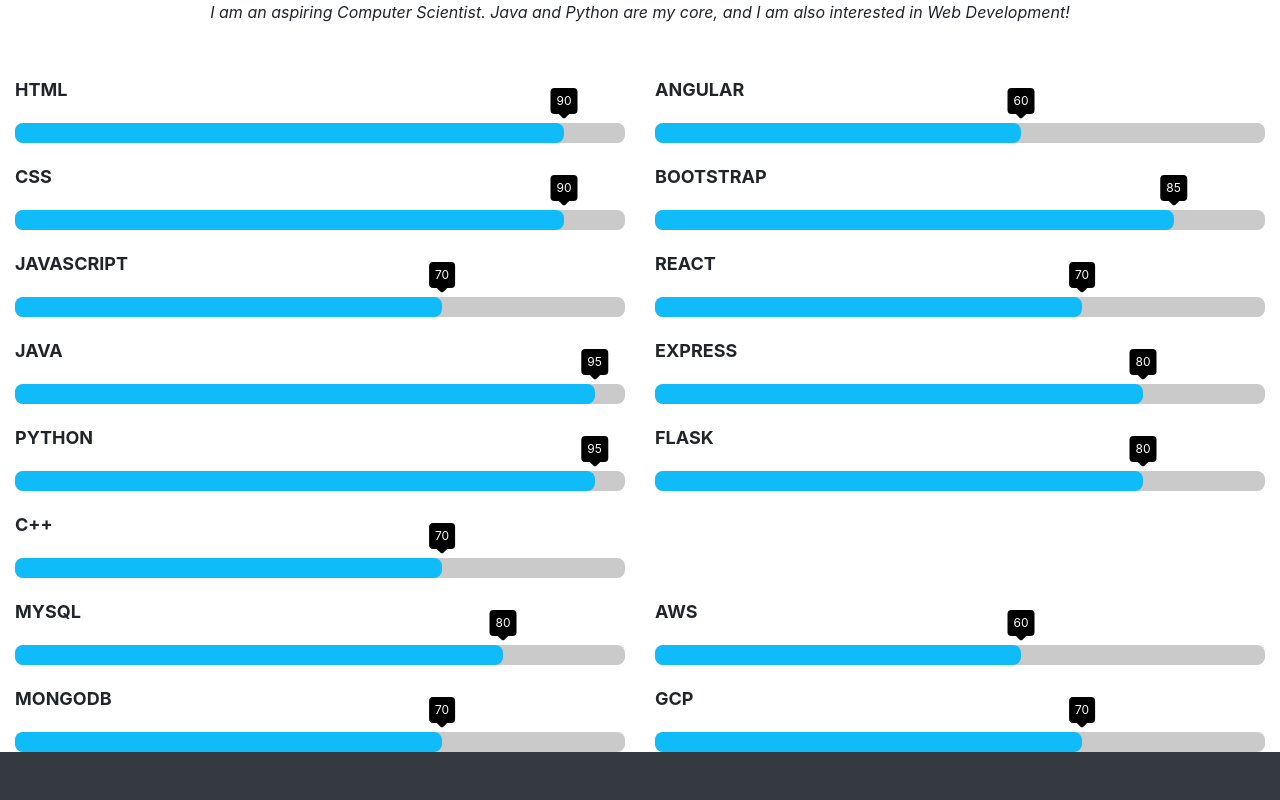
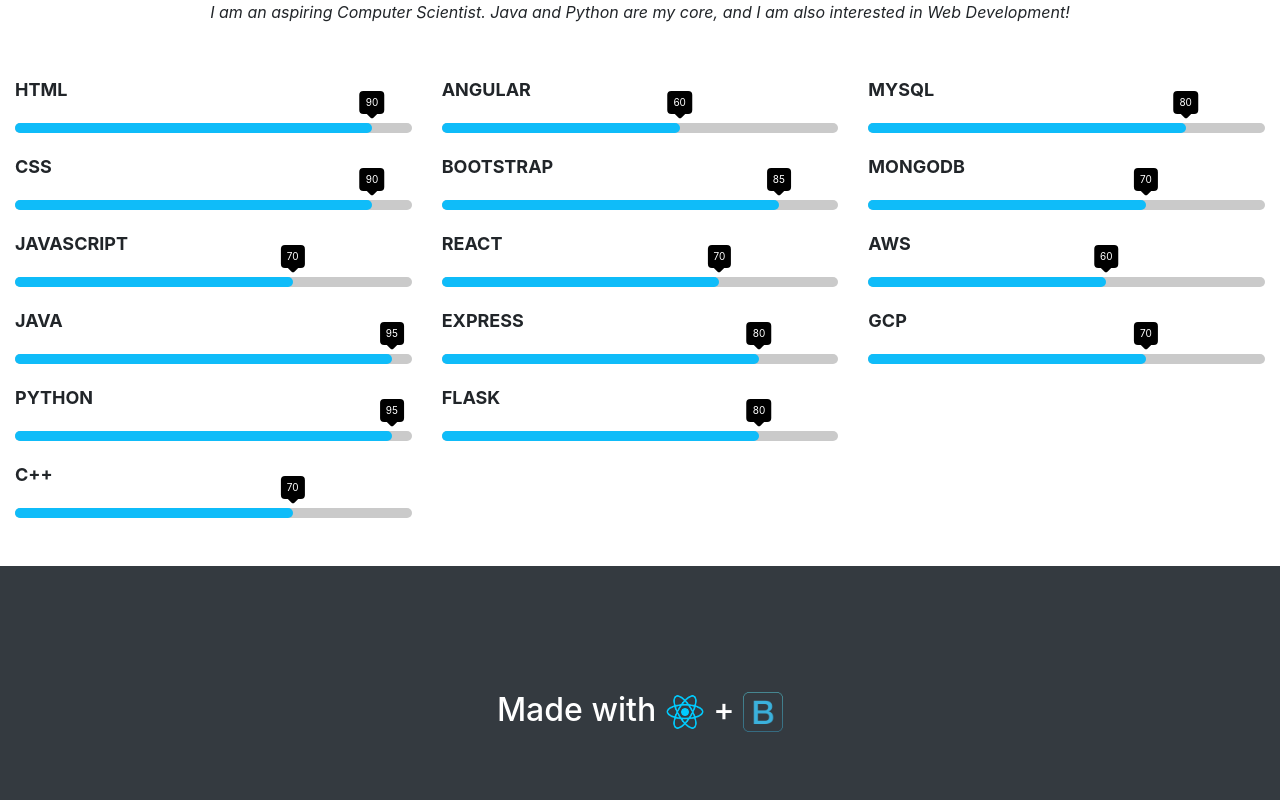
Before and after one commit to mwong33/portfolio, a React (Create React App) app: page / in a window 1280 px wide. Shown: the part 1280-2080 px from the top of the page. Built offline with nearby package versions, Linux system fonts and the light colour scheme.

Commit message:
Skillbar sizing done

```diff
--- a/src/components/SkillBar.css
+++ b/src/components/SkillBar.css
@@ -6,13 +6,13 @@
 }
 
 .skill-bar {
-    height: 20px;
+    height: 10px;
     background: #cacaca;
     border-radius: 8px;
 }
 
 .skill-score {
-    height: 20px;
+    height: 10px;
     background-color: #0fbcf9;
     border-radius: 8px;
     width: 50%;
@@ -26,9 +26,9 @@
     padding: 4px 6px;
     background-color: #000;
     color: #fff;
-    font-size: 12px;
+    font-size: 10px;
     border-radius: 4px;
-    top: -35px;
+    top: -32px;
     right: 0;
     transform: translateX(50%);
 }
--- a/src/pages/Home.js
+++ b/src/pages/Home.js
@@ -25,15 +25,12 @@
         {skill: "Flask", score: 80}
     ]
 
-    const databases = [
+    const dbCloud = [
         {skill: "MySQL", score: 80},
-        {skill: "MongoDB", score: 70}
-
-    ]
-
-    const cloudServices = [
+        {skill: "MongoDB", score: 70},
         {skill: "AWS", score: 60},
         {skill: "GCP", score: 70}
+
     ]
 
     return (
@@ -66,20 +63,15 @@
                                 <p className="font-italic">I am an aspiring Computer Scientist. Java and Python are my core, and I am also interested in Web Development!</p>
                             </div>
                         </div>
-                        <div className="row align-items-around">
-                            <div className="col-md-6">
+                        <div className="row align-items-around mb-5">
+                            <div className="col-md-4">
                                 <SkillBarGroup skills={ languages }/>
                             </div>
-                            <div className="col-md-6">
+                            <div className="col-md-4">
                                 <SkillBarGroup skills={ frameworks }/>
                             </div>
-                        </div>
-                        <div className="row">
-                            <div className="col-md-6">
-                                <SkillBarGroup skills={ databases }/>
-                            </div>
-                            <div className="col-md-6">
-                                <SkillBarGroup skills={ cloudServices }/>
+                            <div className="col-md-4">
+                                <SkillBarGroup skills={ dbCloud }/>
                             </div>
                         </div>
                     </div>
```
